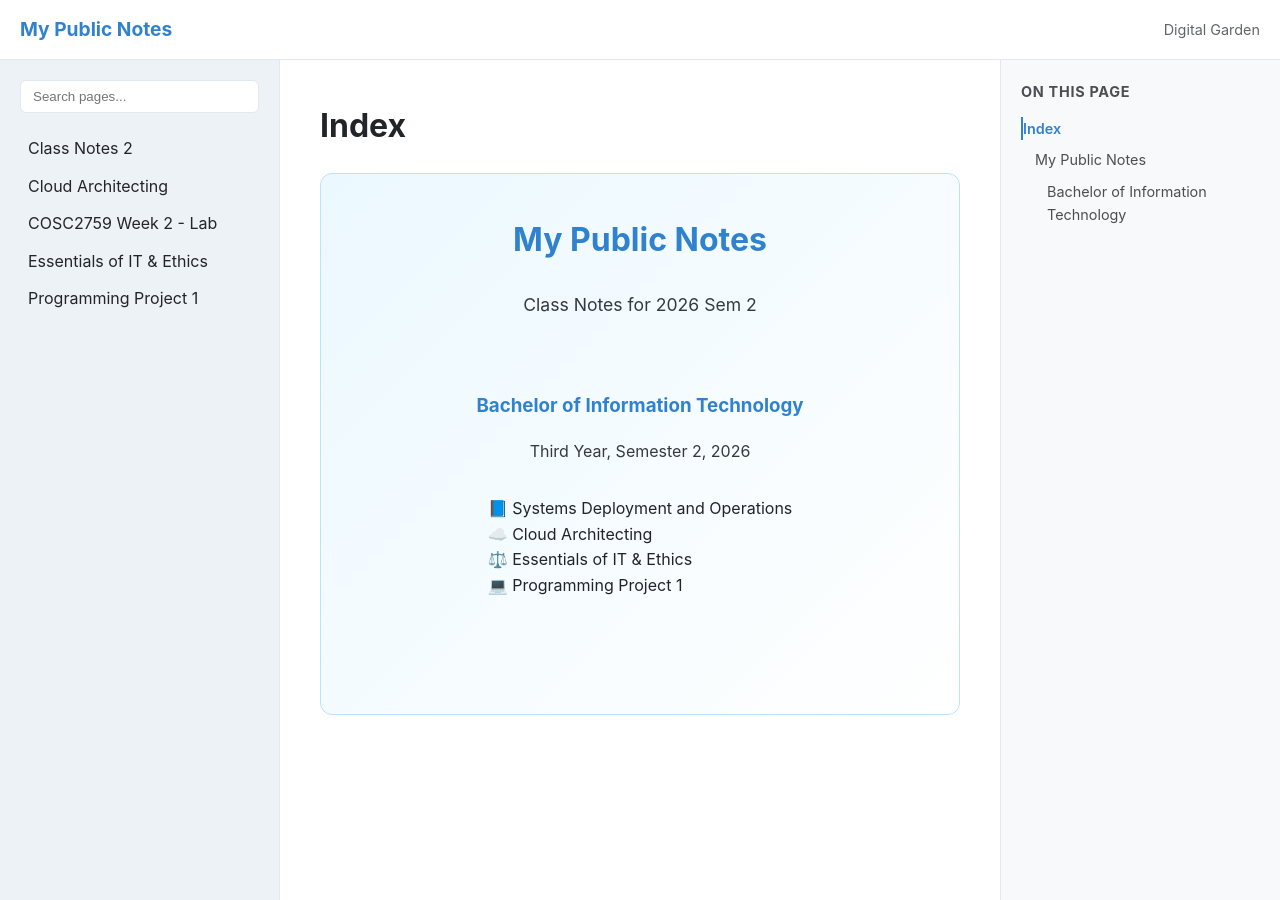
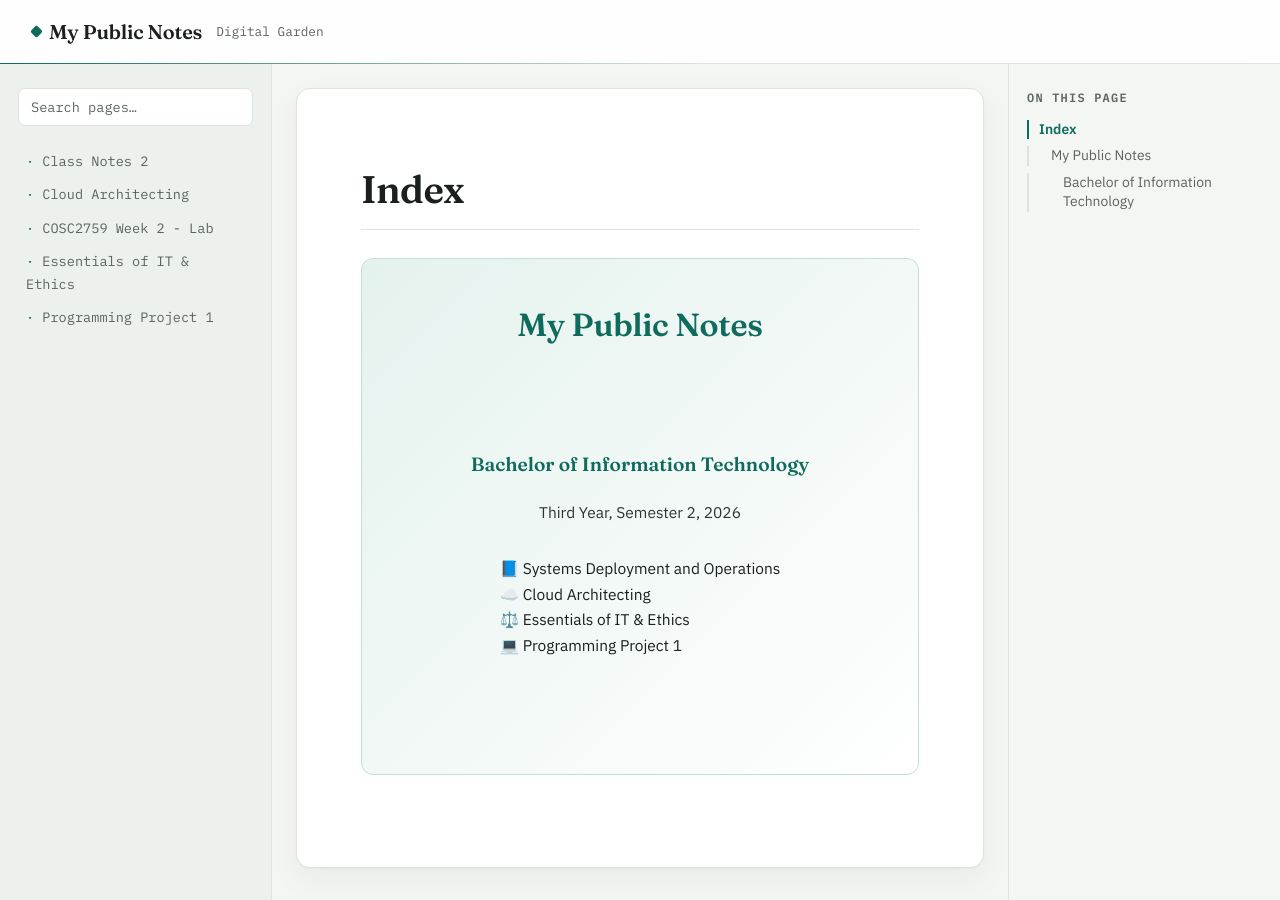
Before and after one commit to RajLogic/Notes-2026, a Jekyll site: the page built from index.md, in a window 1280 px wide. Built offline with Jekyll 4.4.1, drawn with Linux system fonts in a browser that asks for light colours.

Commit message:
Publish [2026-07-29 23:22]: +0 ~3 -0
Detailed Site Changes:

Modified:
  - _layouts/default.html
  - assets/css/style.css
  - index.md

```diff
--- a/_layouts/default.html
+++ b/_layouts/default.html
@@ -4,6 +4,9 @@
   <meta charset="UTF-8">
   <meta name="viewport" content="width=device-width, initial-scale=1.0">
   <title>{{ page.title }} | {{ site.title }}</title>
+  <link rel="preconnect" href="https://fonts.googleapis.com">
+  <link rel="preconnect" href="https://fonts.gstatic.com" crossorigin>
+  <link href="https://fonts.googleapis.com/css2?family=Fraunces:opsz,wght@9..144,500;9..144,600&family=IBM+Plex+Sans:wght@400;500;600&family=IBM+Plex+Mono:wght@400;500;600&display=swap" rel="stylesheet">
   <link rel="stylesheet" href="{{ '/assets/css/style.css' | relative_url }}">
   <script src="{{ '/assets/js/site-data.js' | relative_url }}"></script>
   <script src="{{ '/assets/js/app.js' | relative_url }}"></script>
@@ -12,21 +15,20 @@
 
   <header>
     <a href="{{ '/' | relative_url }}" class="logo">{{ site.title }}</a>
-    <span style="opacity: 0.7; font-size: 0.9rem;">{{ site.subtitle }}</span>
+    <span>{{ site.subtitle }}</span>
   </header>
 
   <div class="container">
     <aside class="sidebar-left">
-      <input type="text" id="tree-search" class="search-box" placeholder="Search pages...">
+      <input type="text" id="tree-search" class="search-box" placeholder="Search pages…">
       <div id="file-tree"></div>
     </aside>
 
     <main>
-      <h1 style="margin-top:0;">{{ page.title }}</h1>
+      <h1>{{ page.title }}</h1>
       <div class="markdown-body">
         {{ content }}
       </div>
-
     </main>
 
     <aside class="sidebar-right">
--- a/assets/css/style.css
+++ b/assets/css/style.css
@@ -1,37 +1,45 @@
 :root {
-  --bg-color: #f8f9fa;
-  --text-color: #212529;
-  --primary-color: #3182ce;
-  --primary-hover: #2b6cb0;
-  --border-color: #e2e8f0;
-  --sidebar-bg: #edf2f7;
-  --sidebar-active: #e2e8f0;
+  --bg-color: #f4f6f4;
+  --text-color: #1b201d;
+  --text-muted: #5b6460;
+  --primary-color: #0f6b5c;
+  --primary-hover: #0b5548;
+  --accent-color: #c6793b;
+  --border-color: #dee3df;
+  --sidebar-bg: #edf1ee;
+  --sidebar-active: #dce6e1;
   --content-bg: #ffffff;
-  --badge-bg: #ebf8ff;
-  --badge-color: #2b6cb0;
-  --badge-border: #bee3f8;
-  --toc-active: #3182ce;
-  --code-bg: #edf2f7;
-  --code-text: #805ad5;
-  --header-height: 60px;
+  --badge-bg: #e4f2ee;
+  --badge-color: #0f6b5c;
+  --badge-border: #bfe0d6;
+  --toc-active: #0f6b5c;
+  --code-bg: #12181b;
+  --code-text: #7fe0c4;
+  --header-height: 64px;
+
+  --font-display: "Fraunces", "Iowan Old Style", Georgia, serif;
+  --font-body: "IBM Plex Sans", -apple-system, BlinkMacSystemFont, "Segoe UI", sans-serif;
+  --font-mono: "IBM Plex Mono", ui-monospace, SFMono-Regular, Menlo, monospace;
 }
 
 @media (prefers-color-scheme: dark) {
   :root {
-    --bg-color: #0f172a;
-    --text-color: #cbd5e1;
-    --primary-color: #38bdf8;
-    --primary-hover: #0ea5e9;
-    --border-color: #1e293b;
-    --sidebar-bg: #1e293b;
-    --sidebar-active: #334155;
-    --content-bg: #0f172a;
-    --badge-bg: #0369a133;
-    --badge-color: #38bdf8;
-    --badge-border: #0369a1;
-    --toc-active: #38bdf8;
-    --code-bg: #1e293b;
-    --code-text: #c084fc;
+    --bg-color: #0c1210;
+    --text-color: #dbe4df;
+    --text-muted: #8a9691;
+    --primary-color: #34d399;
+    --primary-hover: #5eead4;
+    --accent-color: #e2a06b;
+    --border-color: #1e2926;
+    --sidebar-bg: #121a17;
+    --sidebar-active: #1c2823;
+    --content-bg: #0e1513;
+    --badge-bg: #10322a;
+    --badge-color: #5eead4;
+    --badge-border: #1c4d40;
+    --toc-active: #34d399;
+    --code-bg: #060a09;
+    --code-text: #7fe0c4;
   }
 }
 
@@ -39,12 +47,18 @@
   box-sizing: border-box;
 }
 
+html {
+  scroll-behavior: smooth;
+}
+
 body {
   margin: 0;
-  font-family: -apple-system, BlinkMacSystemFont, "Segoe UI", Roboto, Helvetica, Arial, sans-serif;
-  background-color: var(--bg-color);
+  background: var(--bg-color);
   color: var(--text-color);
-  line-height: 1.6;
+  font-family: var(--font-body);
+  font-size: 15.5px;
+  line-height: 1.65;
+  -webkit-font-smoothing: antialiased;
 }
 
 a {
@@ -53,83 +67,202 @@ a {
 }
 a:hover {
   text-decoration: underline;
+  text-decoration-color: var(--accent-color);
+  text-decoration-thickness: 2px;
+  text-underline-offset: 3px;
+}
+a:focus-visible,
+button:focus-visible,
+input:focus-visible {
+  outline: 2px solid var(--primary-color);
+  outline-offset: 2px;
+  border-radius: 2px;
 }
 
+/* Header */
 header {
   height: var(--header-height);
-  border-bottom: 1px solid var(--border-color);
   display: flex;
   align-items: center;
-  justify-content: space-between;
-  padding: 0 20px;
-  background-color: var(--content-bg);
+  gap: 14px;
   position: sticky;
   top: 0;
-  z-index: 100;
+  z-index: 20;
+  backdrop-filter: blur(14px);
+  background: color-mix(in srgb, var(--content-bg) 82%, transparent);
+  border-bottom: 1px solid var(--border-color);
+  padding: 0 32px;
+}
+
+header::after {
+  content: "";
+  position: absolute;
+  left: 0;
+  right: 0;
+  bottom: -1px;
+  height: 1px;
+  background: linear-gradient(90deg, var(--primary-color), transparent 55%);
 }
 
 .logo {
-  font-weight: 700;
-  font-size: 1.2rem;
+  font-family: var(--font-display);
+  font-weight: 600;
+  font-size: 1.25rem;
+  letter-spacing: -0.01em;
+  color: var(--text-color);
+  display: flex;
+  align-items: center;
+  gap: 8px;
+}
+.logo::before {
+  content: "";
+  width: 9px;
+  height: 9px;
+  border-radius: 2px;
+  background: var(--primary-color);
+  display: inline-block;
+  transform: rotate(45deg);
+}
+.logo:hover {
+  text-decoration: none;
 }
 
+header > span {
+  font-family: var(--font-mono);
+  color: var(--text-muted);
+  font-size: 0.8rem !important;
+  opacity: 1 !important;
+}
+
+/* Layout */
 .container {
   display: flex;
+  align-items: flex-start;
   min-height: calc(100vh - var(--header-height));
   max-width: 1600px;
   margin: 0 auto;
 }
 
-/* Sidebars layout */
-.sidebar-left {
-  width: 280px;
-  background-color: var(--sidebar-bg);
-  border-right: 1px solid var(--border-color);
-  padding: 20px;
+.sidebar-left,
+.sidebar-right {
+  width: 272px;
+  padding: 24px 18px;
   position: sticky;
   top: var(--header-height);
   height: calc(100vh - var(--header-height));
   overflow-y: auto;
   flex-shrink: 0;
+  scrollbar-width: thin;
+}
+
+.sidebar-left {
+  background-color: var(--sidebar-bg);
+  border-right: 1px solid var(--border-color);
 }
 
 .sidebar-right {
-  width: 280px;
   border-left: 1px solid var(--border-color);
-  padding: 20px;
-  position: sticky;
-  top: var(--header-height);
-  height: calc(100vh - var(--header-height));
-  overflow-y: auto;
-  flex-shrink: 0;
 }
 
 main {
-  flex-grow: 1;
-  padding: 40px;
-  background-color: var(--content-bg);
-  overflow-x: hidden;
+  flex: 1;
+  min-width: 0;
+  background: var(--content-bg);
+  margin: 24px;
+  border-radius: 14px;
+  padding: 52px 64px;
+  border: 1px solid var(--border-color);
+  box-shadow:
+    0 1px 2px rgba(15, 30, 25, 0.04),
+    0 12px 32px rgba(15, 30, 25, 0.05);
+}
+
+main h1 {
+  font-family: var(--font-display);
+  font-size: 2.4rem;
+  font-weight: 600;
+  letter-spacing: -0.015em;
+  line-height: 1.15;
+  padding-bottom: 18px;
+  margin-bottom: 28px !important;
+  border-bottom: 1px solid var(--border-color);
+}
+
+.markdown-body h2 {
+  font-family: var(--font-display);
+  font-weight: 600;
+  font-size: 1.5rem;
+  margin-top: 2.4em;
+  letter-spacing: -0.01em;
+}
+
+.markdown-body h3 {
+  font-family: var(--font-display);
+  font-weight: 600;
+  font-size: 1.2rem;
+  margin-top: 2em;
+}
+
+.markdown-body code {
+  font-family: var(--font-mono);
+  background: var(--code-bg);
+  color: var(--code-text);
+  padding: 0.15em 0.4em;
+  border-radius: 4px;
+  font-size: 0.85em;
+}
+
+.markdown-body pre {
+  background: var(--code-bg);
+  border-radius: 10px;
+  padding: 18px 20px;
+  overflow-x: auto;
+}
+
+.markdown-body pre code {
+  background: none;
+  padding: 0;
+}
+
+.markdown-body blockquote {
+  border-left: 3px solid var(--primary-color);
+  margin-left: 0;
+  padding: 2px 20px;
+  color: var(--text-muted);
+  background: var(--sidebar-bg);
+  border-radius: 0 8px 8px 0;
 }
 
 /* File explorer */
 .search-box {
   width: 100%;
-  padding: 8px 12px;
+  padding: 9px 12px;
   border: 1px solid var(--border-color);
-  border-radius: 6px;
+  border-radius: 7px;
   background-color: var(--content-bg);
   color: var(--text-color);
-  margin-bottom: 15px;
+  font-family: var(--font-mono);
+  font-size: 0.85rem;
+  margin-bottom: 18px;
+}
+.search-box::placeholder {
+  color: var(--text-muted);
+}
+.search-box:focus {
+  border-color: var(--primary-color);
+  outline: none;
 }
 
 .tree-list {
   list-style: none;
   padding-left: 0;
   margin: 0;
+  font-family: var(--font-mono);
+  font-size: 0.85rem;
 }
 
 .tree-item {
-  margin: 4px 0;
+  margin: 1px 0;
 }
 
 .tree-folder {
@@ -137,19 +270,34 @@ main {
   cursor: pointer;
   display: flex;
   align-items: center;
-  gap: 6px;
+  gap: 7px;
   user-select: none;
-  padding: 4px;
-  border-radius: 4px;
+  padding: 5px 6px;
+  border-radius: 5px;
+  color: var(--text-color);
 }
 .tree-folder:hover {
   background-color: var(--sidebar-active);
 }
+.tree-folder::before {
+  content: "▸";
+  display: inline-block;
+  font-size: 0.7rem;
+  color: var(--primary-color);
+  transition: transform 0.15s ease;
+  transform: rotate(0deg);
+}
+.tree-folder[aria-expanded="true"]::before,
+.tree-item.is-open > .tree-folder::before {
+  transform: rotate(90deg);
+}
 
 .tree-folder-contents {
   list-style: none;
-  padding-left: 15px;
+  padding-left: 14px;
   margin: 0;
+  border-left: 1px dashed var(--border-color);
+  margin-left: 9px;
 }
 
 .tree-folder-contents.is-collapsed {
@@ -166,9 +314,13 @@ main {
 
 .tree-file-link {
   display: block;
-  padding: 4px 8px;
-  color: var(--text-color);
-  border-radius: 4px;
+  padding: 5px 8px;
+  color: var(--text-muted);
+  border-radius: 5px;
+}
+.tree-file-link::before {
+  content: "· ";
+  color: var(--primary-color);
 }
 .tree-file-link:hover, .tree-file-link.active {
   background-color: var(--sidebar-active);
@@ -181,34 +333,35 @@ main {
 
 /* TOC style */
 .toc-title {
-  font-weight: 700;
+  font-family: var(--font-mono);
+  font-weight: 600;
   margin-top: 0;
-  font-size: 0.9rem;
+  font-size: 0.75rem;
   text-transform: uppercase;
-  letter-spacing: 0.05em;
-  opacity: 0.8;
+  letter-spacing: 0.1em;
+  color: var(--text-muted);
 }
 
 .toc-link {
   display: block;
-  font-size: 0.9rem;
-  color: var(--text-color);
-  opacity: 0.8;
-  margin: 8px 0;
-  border-left: 2px solid transparent;
-  padding-left: 8px;
+  font-size: 0.87rem;
+  color: var(--text-muted);
+  margin: 7px 0;
+  border-left: 2px solid var(--border-color);
+  padding-left: 10px;
+  line-height: 1.4;
 }
 
-.toc-link[data-level="1"] { padding-left: 0px; }
-.toc-link[data-level="2"] { padding-left: 12px; }
-.toc-link[data-level="3"] { padding-left: 24px; }
-.toc-link[data-level="4"] { padding-left: 36px; }
-.toc-link[data-level="5"] { padding-left: 48px; }
-.toc-link[data-level="6"] { padding-left: 60px; }
+.toc-link[data-level="1"] { padding-left: 10px; }
+.toc-link[data-level="2"] { padding-left: 22px; }
+.toc-link[data-level="3"] { padding-left: 34px; }
+.toc-link[data-level="4"] { padding-left: 46px; }
+.toc-link[data-level="5"] { padding-left: 58px; }
+.toc-link[data-level="6"] { padding-left: 70px; }
 
 .toc-link:hover, .toc-link.active {
-  opacity: 1;
   text-decoration: none;
+  color: var(--text-color);
 }
 .toc-link.active {
   color: var(--toc-active);
@@ -217,9 +370,68 @@ main {
 }
 
 .badge {
-  display: inline-block;
+  display: inline-flex;
+  align-items: center;
+  font-family: var(--font-mono);
+  font-size: 0.72rem;
+  letter-spacing: 0.02em;
+  padding: 2px 9px;
+  border-radius: 20px;
+  background: var(--badge-bg);
+  color: var(--badge-color);
+  border: 1px solid var(--badge-border);
   margin-right: 8px;
   margin-bottom: 8px;
+}
+
+/* Backlinks Component */
+.backlinks-section {
+  margin-top: 56px;
+  padding: 22px 24px;
+  border-top: 1px solid var(--border-color);
+  background-color: var(--badge-bg);
+  border-radius: 10px;
+}
+
+.backlinks-title {
+  margin-top: 0;
+  margin-bottom: 12px;
+  font-family: var(--font-mono);
+  font-size: 0.8rem;
+  text-transform: uppercase;
+  letter-spacing: 0.08em;
+  color: var(--primary-color);
+  display: flex;
+  align-items: center;
+  gap: 8px;
+}
+
+.backlinks-list {
+  list-style: none;
+  padding-left: 0;
+  margin: 0;
+}
+
+.backlink-item-wrap {
+  margin: 6px 0;
+  padding-left: 16px;
+  position: relative;
+}
+.backlink-item-wrap::before {
+  content: "↳";
+  position: absolute;
+  left: 0;
+  color: var(--primary-color);
+}
+
+.backlink-item {
+  font-weight: 500;
+  color: var(--text-color);
+}
+
+.backlink-item:hover {
+  color: var(--primary-color);
+  text-decoration: underline;
 }
 
 /* Responsive design */
@@ -237,50 +449,25 @@ main {
     width: 100%;
     position: static;
     height: auto;
-    max-height: 300px;
+    max-height: 280px;
     border-right: none;
     border-bottom: 1px solid var(--border-color);
   }
   main {
-    padding: 20px;
+    margin: 12px;
+    padding: 28px 22px;
+    border-radius: 10px;
+  }
+  main h1 {
+    font-size: 1.8rem;
   }
 }
 
-/* Backlinks Component */
-.backlinks-section {
-  margin-top: 50px;
-  padding: 20px;
-  border-top: 1px solid var(--border-color);
-  background-color: var(--badge-bg);
-  border-radius: 8px;
+@media (prefers-reduced-motion: reduce) {
+  html {
+    scroll-behavior: auto;
+  }
+  * {
+    transition: none !important;
+  }
 }
-
-.backlinks-title {
-  margin-top: 0;
-  margin-bottom: 12px;
-  font-size: 1rem;
-  color: var(--primary-color);
-  display: flex;
-  align-items: center;
-  gap: 8px;
-}
-
-.backlinks-list {
-  list-style: none;
-  padding-left: 0;
-  margin: 0;
-}
-
-.backlink-item-wrap {
-  margin: 6px 0;
-}
-
-.backlink-item {
-  font-weight: 500;
-  color: var(--text-color);
-}
-
-.backlink-item:hover {
-  color: var(--primary-color);
-  text-decoration: underline;
-}
--- a/index.md
+++ b/index.md
@@ -5,9 +5,6 @@ title: "Index"
 
 <div class="welcome-hero" style="padding: 40px 20px; text-align: center; background: linear-gradient(135deg, var(--badge-bg) 0%, transparent 100%); border-radius: 12px; margin-bottom: 40px; border: 1px solid var(--badge-border);">
   <h2 style="font-size: 2.0rem; margin-top: 0; color: var(--primary-color);"> {{ site.title }}</h2>
-  <p style="font-size: 1.1rem; opacity: 0.9; max-width: 600px; margin: 15px auto 0;">
-    Class Notes for 2026 Sem 2
-  </p>
   <br>
   <br>
   <div class="education-info" style="padding: 20px; text-align: center; margin-bottom: 40px;">
```
